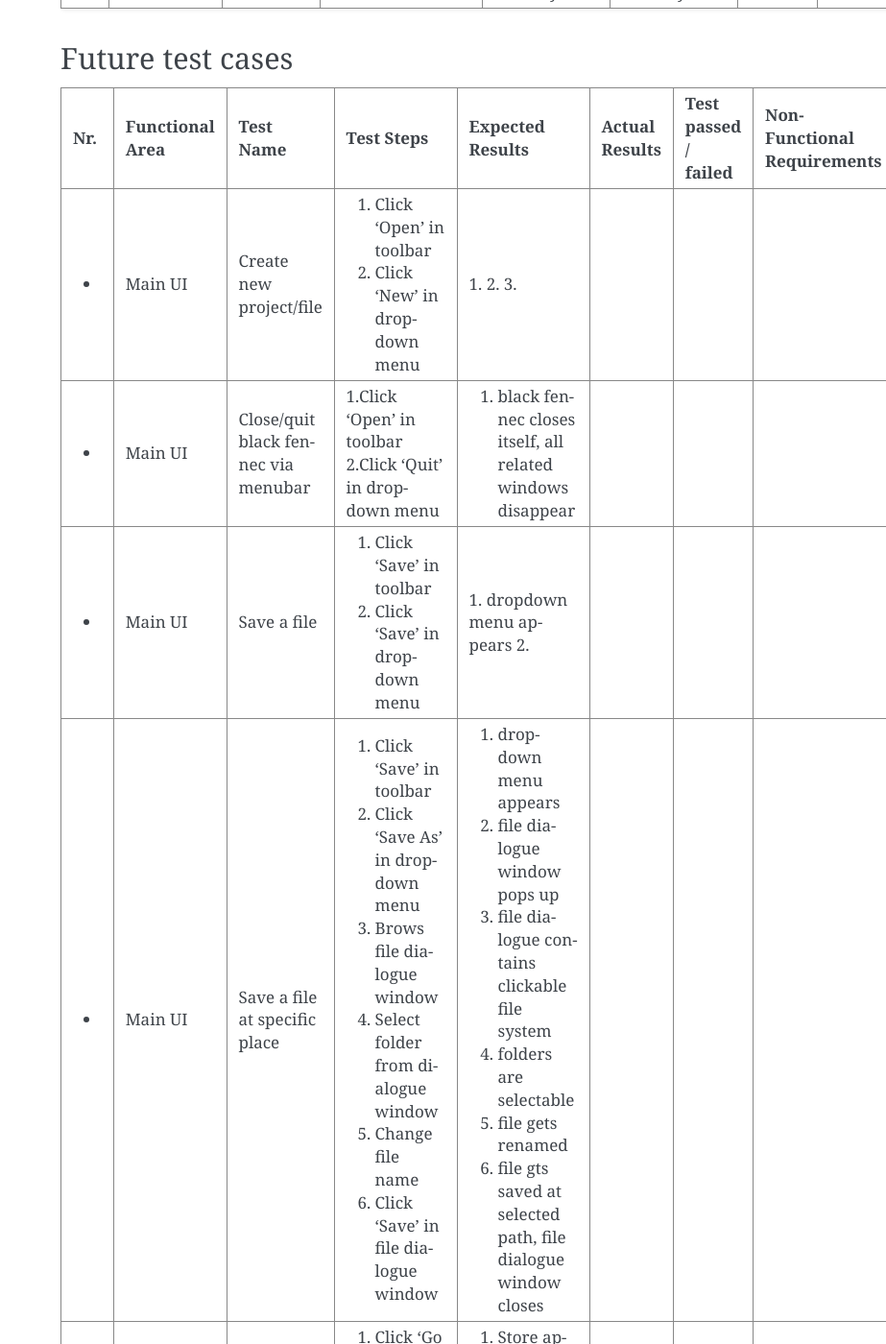
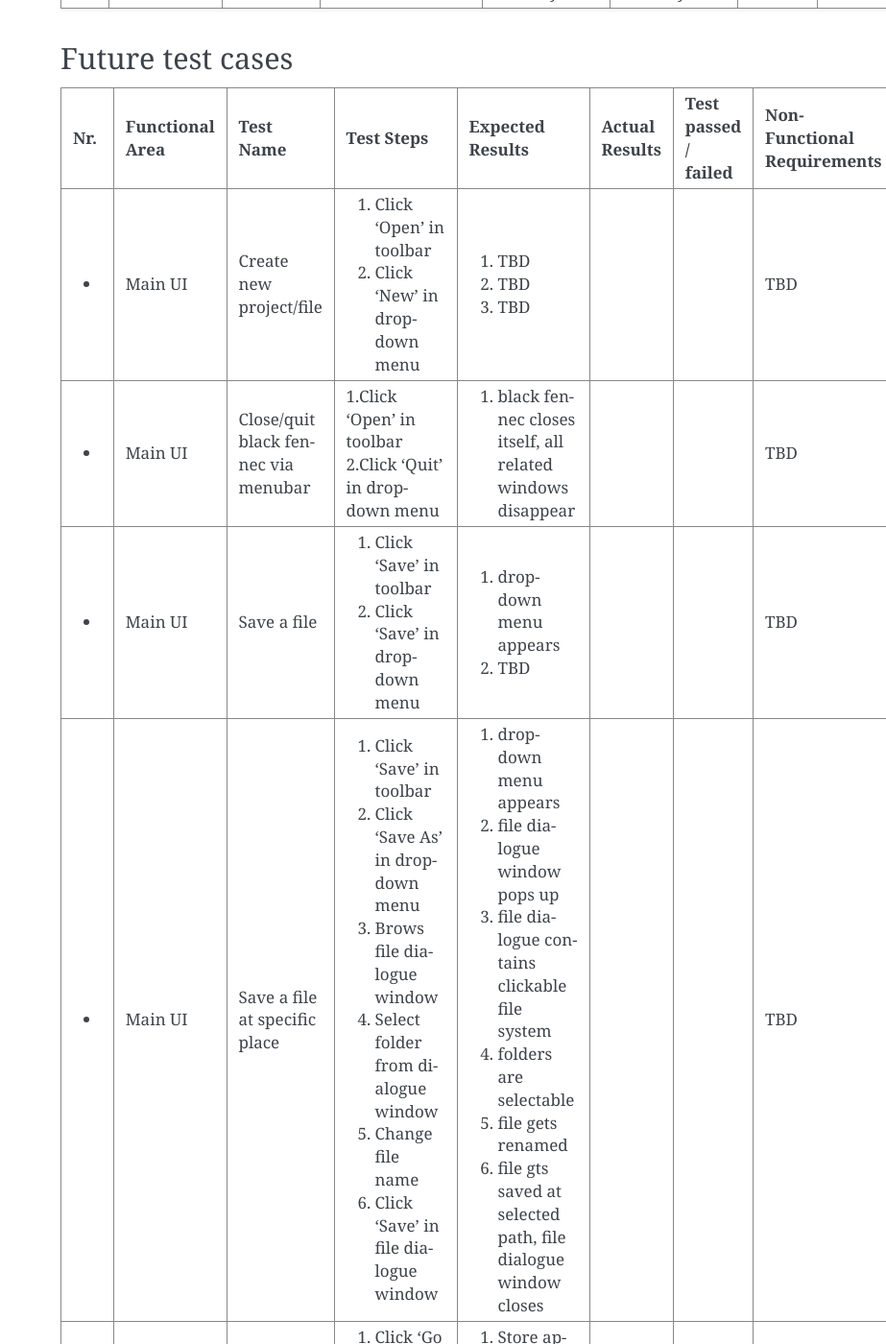
Before and after one commit to blackfennec-org/blackfennec, a Sphinx documentation site: the page built from docs/source/testing/system_test.rst, in a window 1280 px wide and 1400 px high, scrolled down 1602 px. Shown: the whole window at 96% size, without its empty margins (357-1280 px from the left). Built offline with Sphinx 7.4.7, drawn with Linux system fonts in a browser that asks for light colours.

Commit message:
fixed typos and added TBD

```diff
--- a/docs/source/testing/system_test.rst
+++ b/docs/source/testing/system_test.rst
@@ -28,43 +28,43 @@ Future test cases
 +-----+-----------------+-------------------------+-----------------------------------------+--------------------------------------------------------------------------------+--------------------------------------------------------------------------------+----------------------+-----------------------------------------+--------------------+
 | Nr. | Functional Area | Test Name               | Test Steps                              | Expected Results                                                               | Actual Results                                                                 | Test passed / failed | Non-Functional Requirements             | Tester, Time, Date |
 +=====+=================+=========================+=========================================+================================================================================+================================================================================+======================+=========================================+====================+
-| -   | Main UI         | Create new project/file | 1. Click 'Open' in toolbar              | 1.                                                                             |                                                                                |                      |                                         |                    |
-|     |                 |                         | 2. Click 'New' in dropdown menu         | 2.                                                                             |                                                                                |                      |                                         |                    |
-|     |                 |                         |                                         | 3.                                                                             |                                                                                |                      |                                         |                    |
+| -   | Main UI         | Create new project/file | 1. Click 'Open' in toolbar              | 1. TBD                                                                         |                                                                                |                      | TBD                                     |                    |
+|     |                 |                         | 2. Click 'New' in dropdown menu         | 2. TBD                                                                         |                                                                                |                      |                                         |                    |
+|     |                 |                         |                                         | 3. TBD                                                                         |                                                                                |                      |                                         |                    |
 +-----+-----------------+-------------------------+-----------------------------------------+--------------------------------------------------------------------------------+--------------------------------------------------------------------------------+----------------------+-----------------------------------------+--------------------+
-| -   | Main UI         | Close/quit black fennec | 1.Click 'Open' in toolbar               | 1. black fennec closes itself, all related windows disappear                   |                                                                                |                      |                                         |                    |
+| -   | Main UI         | Close/quit black fennec | 1.Click 'Open' in toolbar               | 1. black fennec closes itself, all related windows disappear                   |                                                                                |                      | TBD                                     |                    |
 |     |                 | via menubar             | 2.Click 'Quit' in dropdown menu         |                                                                                |                                                                                |                      |                                         |                    |
 |     |                 |                         |                                         |                                                                                |                                                                                |                      |                                         |                    |
 +-----+-----------------+-------------------------+-----------------------------------------+--------------------------------------------------------------------------------+--------------------------------------------------------------------------------+----------------------+-----------------------------------------+--------------------+
-| -   | Main UI         | Save a file             | 1. Click 'Save' in toolbar              | 1. dropdown menu appears                                                       |                                                                                |                      |                                         |                    |
-|     |                 |                         | 2. Click 'Save' in dropdown menu        | 2.                                                                             |                                                                                |                      |                                         |                    |
+| -   | Main UI         | Save a file             | 1. Click 'Save' in toolbar              | 1. dropdown menu appears                                                       |                                                                                |                      | TBD                                     |                    |
+|     |                 |                         | 2. Click 'Save' in dropdown menu        | 2. TBD                                                                         |                                                                                |                      |                                         |                    |
 |     |                 |                         |                                         |                                                                                |                                                                                |                      |                                         |                    |
 |     |                 |                         |                                         |                                                                                |                                                                                |                      |                                         |                    |
 |     |                 |                         |                                         |                                                                                |                                                                                |                      |                                         |                    |
 |     |                 |                         |                                         |                                                                                |                                                                                |                      |                                         |                    |
 +-----+-----------------+-------------------------+-----------------------------------------+--------------------------------------------------------------------------------+--------------------------------------------------------------------------------+----------------------+-----------------------------------------+--------------------+
-| -   | Main UI         | Save a file at specific | 1. Click 'Save' in toolbar              | 1. dropdown menu appears                                                       |                                                                                |                      |                                         |                    |
+| -   | Main UI         | Save a file at specific | 1. Click 'Save' in toolbar              | 1. dropdown menu appears                                                       |                                                                                |                      | TBD                                     |                    |
 |     |                 | place                   | 2. Click 'Save As' in dropdown menu     | 2. file dialogue window pops up                                                |                                                                                |                      |                                         |                    |
 |     |                 |                         | 3. Brows file dialogue window           | 3. file dialogue contains clickable file system                                |                                                                                |                      |                                         |                    |
 |     |                 |                         | 4. Select folder from dialogue window   | 4. folders are selectable                                                      |                                                                                |                      |                                         |                    |
 |     |                 |                         | 5. Change file name                     | 5. file gets renamed                                                           |                                                                                |                      |                                         |                    |
 |     |                 |                         | 6. Click 'Save' in file dialogue window | 6. file gts saved at selected path, file dialogue window closes                |                                                                                |                      |                                         |                    |
 +-----+-----------------+-------------------------+-----------------------------------------+--------------------------------------------------------------------------------+--------------------------------------------------------------------------------+----------------------+-----------------------------------------+--------------------+
-| -   | Main UI         | Go to Store             | 1. Click 'Go to Store' in toolbar       | 1. Store appears as new window                                                 |                                                                                |                      |                                         |                    |
+| -   | Main UI         | Go to Store             | 1. Click 'Go to Store' in toolbar       | 1. Store appears as new window                                                 |                                                                                |                      | TBD                                     |                    |
 |     |                 |                         |                                         |                                                                                |                                                                                |                      |                                         |                    |
 |     |                 |                         |                                         |                                                                                |                                                                                |                      |                                         |                    |
 |     |                 |                         |                                         |                                                                                |                                                                                |                      |                                         |                    |
 |     |                 |                         |                                         |                                                                                |                                                                                |                      |                                         |                    |
 |     |                 |                         |                                         |                                                                                |                                                                                |                      |                                         |                    |
 +-----+-----------------+-------------------------+-----------------------------------------+--------------------------------------------------------------------------------+--------------------------------------------------------------------------------+----------------------+-----------------------------------------+--------------------+
-| -   | Main UI         | Open About & Help       | 1. Click 'About & Help' in toolbar      | 1. About & Help appears as new window                                          |                                                                                |                      |                                         |                    |
+| -   | Main UI         | Open About & Help       | 1. Click 'About & Help' in toolbar      | 1. About & Help appears as new window                                          |                                                                                |                      | TBD                                     |                    |
 |     |                 |                         |                                         |                                                                                |                                                                                |                      |                                         |                    |
 |     |                 |                         |                                         |                                                                                |                                                                                |                      |                                         |                    |
 |     |                 |                         |                                         |                                                                                |                                                                                |                      |                                         |                    |
 |     |                 |                         |                                         |                                                                                |                                                                                |                      |                                         |                    |
 |     |                 |                         |                                         |                                                                                |                                                                                |                      |                                         |                    |
 +-----+-----------------+-------------------------+-----------------------------------------+--------------------------------------------------------------------------------+--------------------------------------------------------------------------------+----------------------+-----------------------------------------+--------------------+
-| -   | Main UI         | Search for keyword      | 1. Click on searchbar inside toolbar    | 1. Searchbar receives keyboard focus                                           |                                                                                |                      |                                         |                    |
+| -   | Main UI         | Search for keyword      | 1. Click on searchbar inside toolbar    | 1. Searchbar receives keyboard focus                                           |                                                                                |                      | TBD                                     |                    |
 |     |                 |                         | 2. Enter Keyword                        | 2. input appears in searchbar                                                  |                                                                                |                      |                                         |                    |
 |     |                 |                         | 3. press enter or click the search icon | 3. Case 1: Keyword gets highlighted in info presenter                          |                                                                                |                      |                                         |                    |
 |     |                 |                         |                                         |    Case 2: 'sorry, no results fond' notification appears                       |                                                                                |                      |                                         |                    |
```
